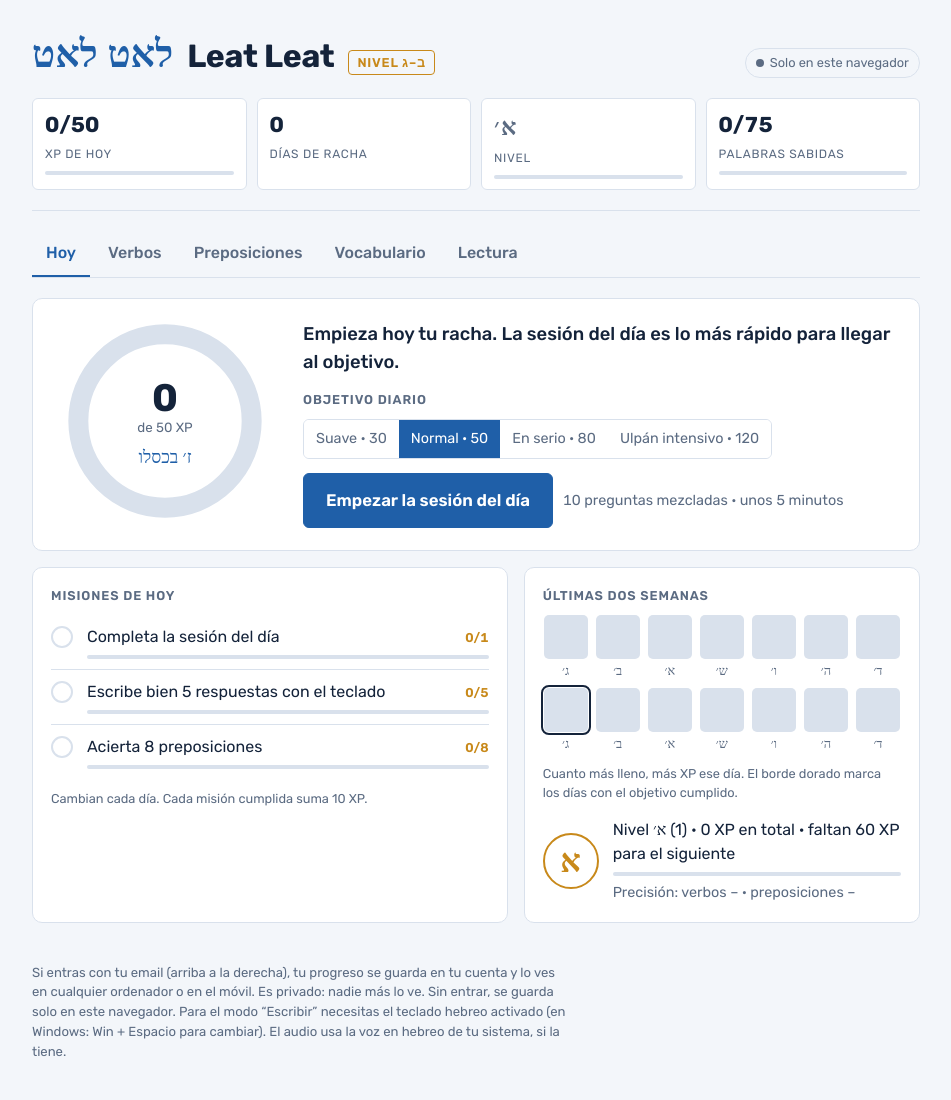
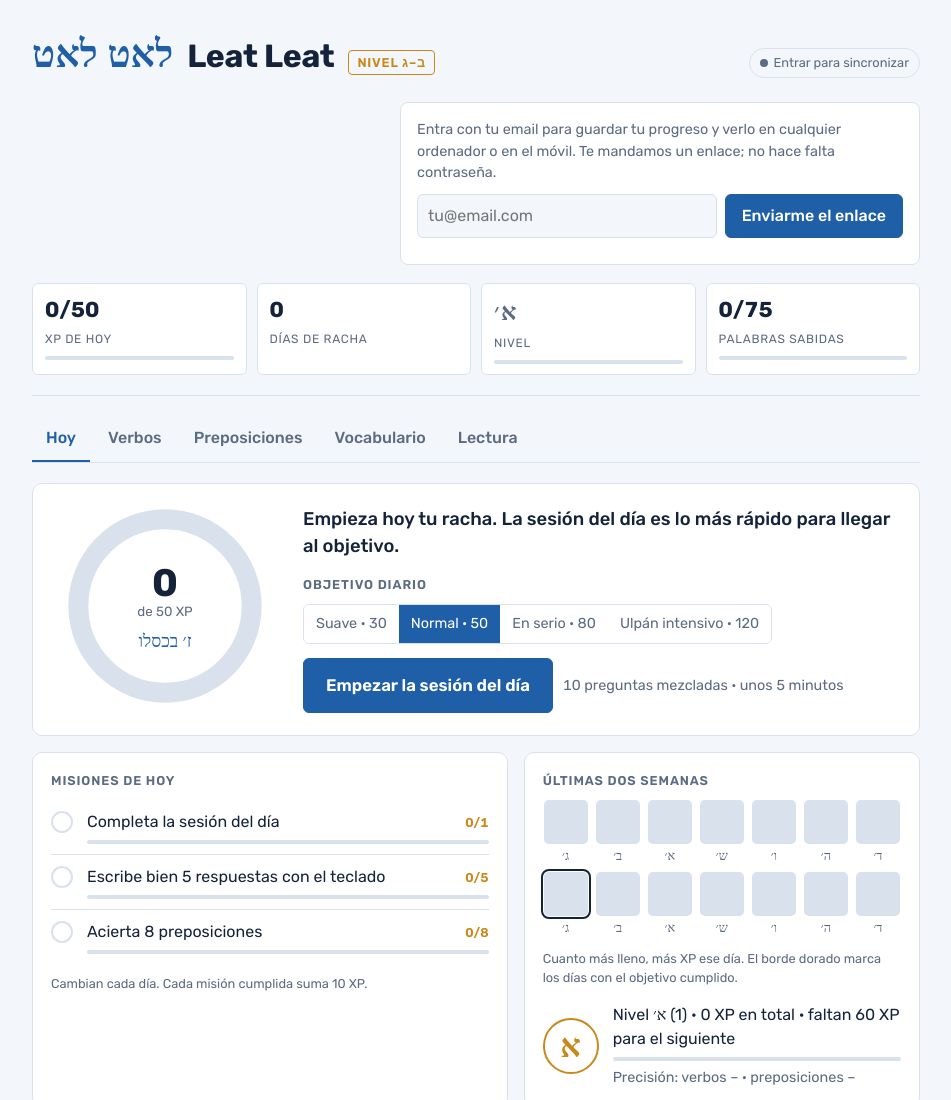
Before and after one commit to Yael-Hasson/leat-leat, a plain HTML site: page index.html in a window 1280 px wide. Shown: the top 1100 px of the page, without its empty margins (164-1115 px from the left). Drawn offline with nearby package versions, Linux system fonts and the light colour scheme; a web font is replaced by a local one.

Commit message:
Add files via upload

```diff
--- a/index.html
+++ b/index.html
@@ -531,8 +531,8 @@ function save() { state.updatedAt = Date.now(); try { localStorage.setItem(KEY,
 /* ---------- account sync (Supabase): one private row per person in table "progress" ----------
    Fill in these two values from your Supabase project (Settings → API). The anon key is meant to be public;
    the row-level security policies in the setup guide keep each person's row private. */
-const SUPABASE_URL = "PEGA_AQUI_TU_PROJECT_URL";
-const SUPABASE_ANON_KEY = "PEGA_AQUI_TU_ANON_KEY";
+const SUPABASE_URL = "https://zarsbvbwxsundlamphcy.supabase.co";
+const SUPABASE_ANON_KEY = "eyJhbGciOiJIUzI1NiIsInR5cCI6IkpXVCJ9.eyJpc3MiOiJzdXBhYmFzZSIsInJlZiI6InphcnNidmJ3eHN1bmRsYW1waGN5Iiwicm9sZSI6ImFub24iLCJpYXQiOjE3OTQ4OTEwMjQsImV4cCI6MjExMDQ2NzAyNH0.0f7JFkD0tpdLw9lit1SREwWuwOdrSbkzpkWQ_gXdAf0";
 const configured = /^https:\/\//.test(SUPABASE_URL) && !SUPABASE_ANON_KEY.startsWith("PEGA");
 let sb = null, uid = null, pushTimer = null, writing = false, pendingPush = false;
 function setSync(s, text) { const el = document.getElementById("sync"); el.dataset.state = s; el.textContent = text; }
```
